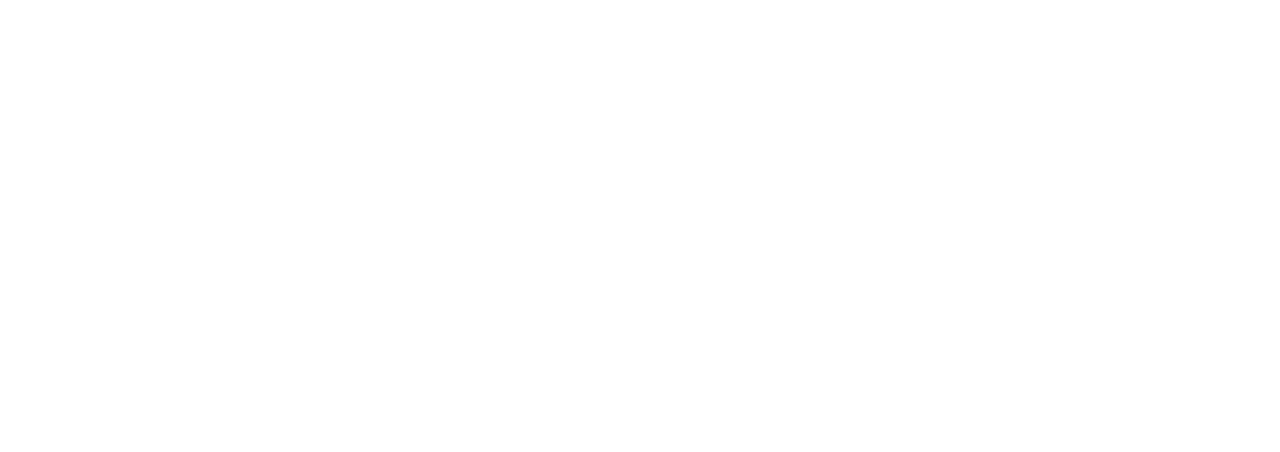
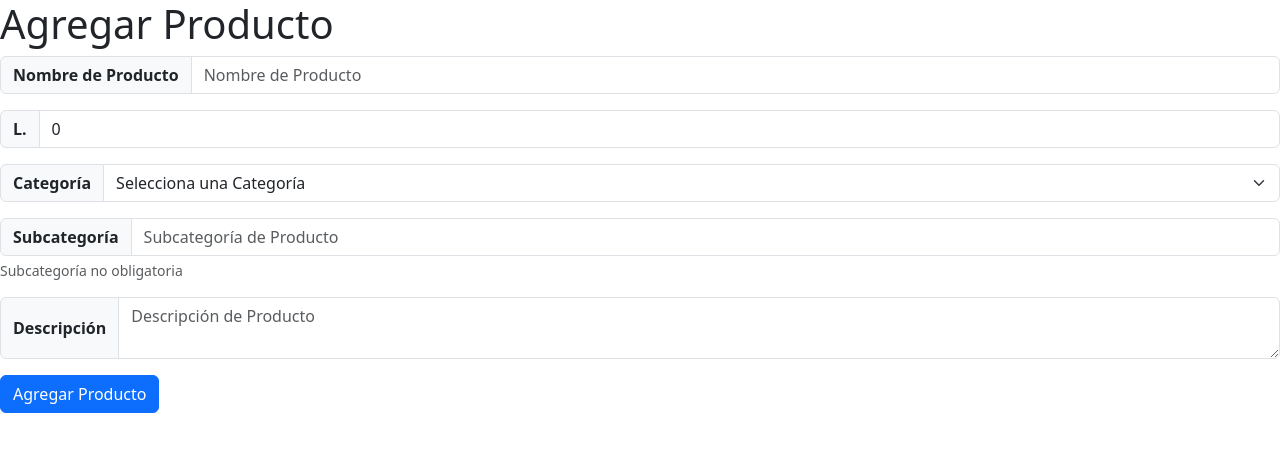
Before and after one commit to AlexGalo0/INGELMECO-Admin, a React (Vite) app: page /admin/add-product in a window 1280 px wide. Before the commit this address had no page. Shown: the top 452 px of the page. Built offline with nearby package versions, Linux system fonts and the light colour scheme.

Commit message:
avance de formulario de administrador

```diff
--- a/src/App.tsx
+++ b/src/App.tsx
@@ -7,12 +7,7 @@
       <BrowserRouter>
         <Routes>
           <Route path="/" element={<AdminForm />} />
-          <Route
-            path="/admin/add"
-            element={
-              <ProductForm/>
-            }
-          />
+          <Route path="/admin/add-product" element={<ProductForm />} />
         </Routes>
       </BrowserRouter>
     </>
--- a/src/Components/AdminForm.tsx
+++ b/src/Components/AdminForm.tsx
@@ -1,7 +1,6 @@
 import { auth } from "../config/firebase.js";
 import { signInWithEmailAndPassword } from "firebase/auth";
 import { useAdminForm } from "../hooks/useAdminForm.js";
-
 export const AdminForm = () => {
   const {
     email,
@@ -15,13 +14,13 @@
     handleSuccess,
   } = useAdminForm();
 
-  const handleAdminLogin = (e:React.FormEvent) => {
-    e.preventDefault()
+  const handleAdminLogin = (e: React.FormEvent) => {
+    e.preventDefault();
     signInWithEmailAndPassword(auth, email, password)
       .then(() => {
         handleSuccess(true);
         setTimeout(() => {
-          navigate("/admin/add");
+          navigate("/admin/add-product");
           handleSuccess(false);
         }, 250);
       })
@@ -34,9 +33,8 @@
   };
 
   return (
-
     <form onSubmit={handleAdminLogin}>
-    <div className="mb-3">
+      <div className="mb-3">
         <input
           type="email"
           className="form-control"
@@ -66,8 +64,6 @@
           <span>Correo o Contraseña Incorrecta</span>
         </div>
       )}
-
     </form>
-
   );
 };
--- a/src/Components/ProductForm.tsx
+++ b/src/Components/ProductForm.tsx
@@ -1,8 +1,13 @@
+import { useProductForm } from "../hooks/useProductForm";
+
+
 export const ProductForm = () => {
+  const { formData, setFormData, handleSubmit } = useProductForm();
+
   return (
     <>
-      <h1>Agrega Producto</h1>
-      <form>
+      <h1>Agregar Producto</h1>
+      <form onSubmit={handleSubmit}>
         <div className="input-group mb-3">
           <span className="input-group-text" id="basic-addon1">
             <b>Nombre de Producto</b>
@@ -11,8 +16,15 @@
             type="text"
             className="form-control"
             placeholder="Nombre de Producto"
-            aria-label="Username"
+            aria-label="Nombre de Producto"
             aria-describedby="basic-addon1"
+            value={formData.nombreProducto}
+            onChange={(e) =>
+              setFormData({
+                ...formData,
+                nombreProducto: e.target.value,
+              })
+            }
           />
         </div>
 
@@ -24,10 +36,17 @@
             type="number"
             className="form-control"
             placeholder="Precio de Producto"
-            aria-label="Recipient's username"
+            aria-label="Precio de Producto"
             aria-describedby="basic-addon2"
             min={0}
             step={0.01}
+            value={formData.precioProducto}
+            onChange={(e) =>
+              setFormData({
+                ...formData,
+                precioProducto: parseFloat(e.target.value),
+              })
+            }
           />
         </div>
 
@@ -35,13 +54,24 @@
           <span className="input-group-text">
             <b>Categoría</b>
           </span>
-          <select className="form-select" aria-label="Default select example">
-            <option selected>Selecciona una Categoría</option>
-            <option value="1">Categoría 1</option>
-            <option value="2">Categoría 2</option>
-            <option value="3">Categoría 3</option>
+          <select
+            className="form-select"
+            aria-label="Categoría de Producto"
+            value={formData.categoriaProducto}
+            onChange={(e) =>
+              setFormData({
+                ...formData,
+                categoriaProducto: e.target.value,
+              })
+            }
+          >
+            <option value="">Selecciona una Categoría</option>
+            <option value="Categoría 1">Categoría 1</option>
+            <option value="Categoría 2">Categoría 2</option>
+            <option value="Categoría 3">Categoría 3</option>
           </select>
         </div>
+
         <div className="mb-3">
           <div className="input-group">
             <span className="input-group-text" id="basic-addon3">
@@ -50,24 +80,41 @@
             <input
               type="text"
               className="form-control"
-              id="basic-url"
-              aria-describedby="basic-addon3 basic-addon4"
+              aria-label="Subcategoría de Producto"
+              aria-describedby="basic-addon3"
+              placeholder="Subcategoría de Producto"
+              value={formData.subcategoriaProducto}
+              onChange={(e) =>
+                setFormData({
+                  ...formData,
+                  subcategoriaProducto: e.target.value,
+                })
+              }
             />
           </div>
           <div className="form-text" id="basic-addon4">
-            Subcategoria no obligatoria
+            Subcategoría no obligatoria
           </div>
         </div>
+
         <div className="input-group">
           <span className="input-group-text">
             <b>Descripción</b>
           </span>
           <textarea
             className="form-control"
-            aria-label="With textarea"
+            aria-label="Descripción de Producto"
             placeholder="Descripción de Producto"
+            value={formData.descripcionProducto}
+            onChange={(e) =>
+              setFormData({
+                ...formData,
+                descripcionProducto: e.target.value,
+              })
+            }
           ></textarea>
         </div>
+
         <div className="mt-3">
           <button type="submit" className="btn btn-primary">
             Agregar Producto
--- a/src/config/firebase.js
+++ b/src/config/firebase.js
@@ -1,6 +1,7 @@
 // Import the functions you need from the SDKs you need
 import { initializeApp } from "firebase/app";
 import { getAuth } from "firebase/auth";
+import {getFirestore} from 'firebase/firestore'
 // TODO: Add SDKs for Firebase products that you want to use
 // https://firebase.google.com/docs/web/setup#available-libraries
 
@@ -16,4 +17,5 @@
 
 // Initialize Firebase
 const app = initializeApp(firebaseConfig);
+export const db = getFirestore(app);
 export const auth = getAuth(app);
--- /dev/null
+++ b/src/hooks/useProductForm.tsx
@@ -0,0 +1,40 @@
+import { useState } from "react";
+import { ProductFormData } from "../types/types";
+import { collection, addDoc } from "firebase/firestore";
+import { db } from "../config/firebase.js";
+export const useProductForm = () => {
+  const [formData, setFormData] = useState<ProductFormData>({
+    nombreProducto: "",
+    precioProducto: 0,
+    categoriaProducto: "",
+    subcategoriaProducto: "",
+    descripcionProducto: "",
+  });
+
+  const uploadToFirebase = async () => {
+    try {
+      const docRef = await addDoc(collection(db, "productos"), {
+        nombreProducto: formData.nombreProducto,
+        precioProducto: formData.precioProducto,
+        categoriaProducto: formData.categoriaProducto,
+        subcategoriaProducto: formData.subcategoriaProducto,
+        descripcionProducto: formData.descripcionProducto,
+      });
+      console.log("Document written with ID: ", docRef.id);
+    } catch (e) {
+      console.error("Error adding document: ", e);
+    }
+  };
+
+  const handleSubmit = (e: React.FormEvent) => {
+    e.preventDefault();
+    uploadToFirebase();
+    // console.log(formData);
+  };
+
+  return {
+    formData,
+    setFormData,
+    handleSubmit,
+  };
+};
--- /dev/null
+++ b/src/types/types.ts
@@ -0,0 +1,7 @@
+export interface ProductFormData {
+  nombreProducto: string;
+  precioProducto: number;
+  categoriaProducto: string;
+  subcategoriaProducto: string;
+  descripcionProducto: string;
+}
```
